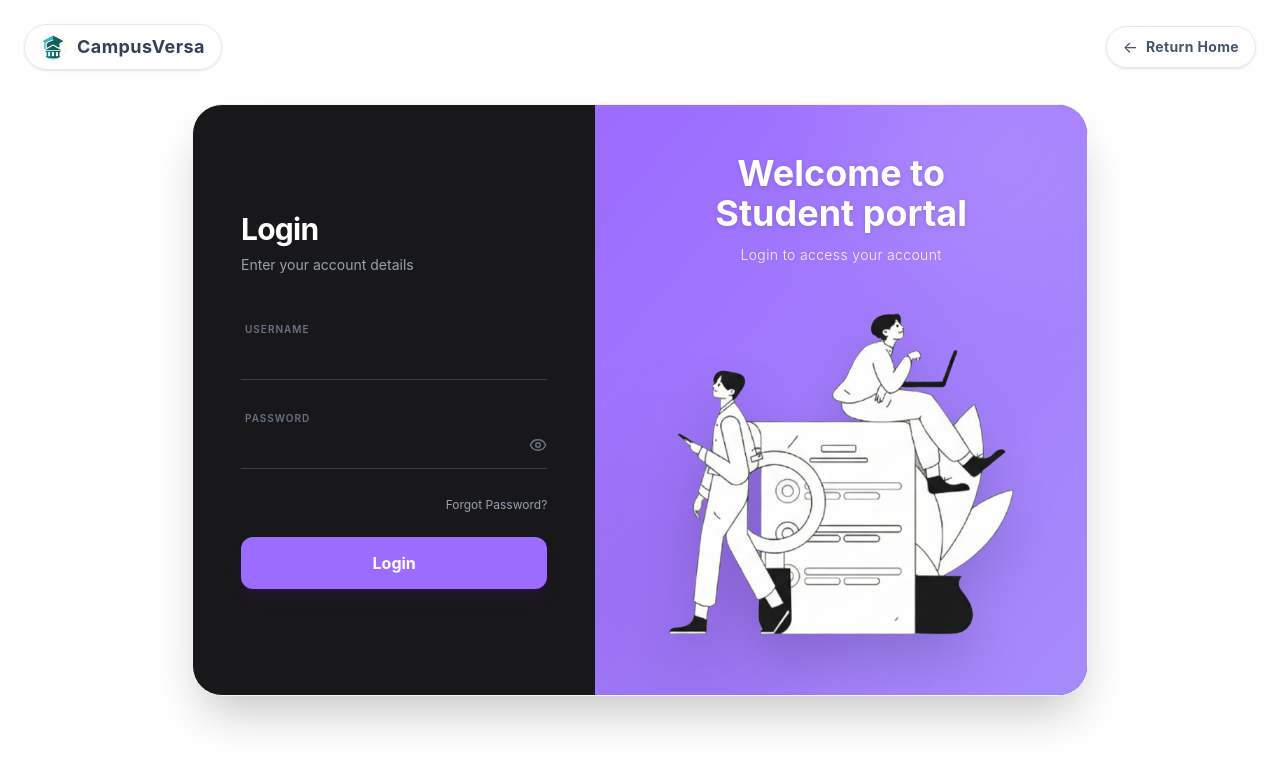
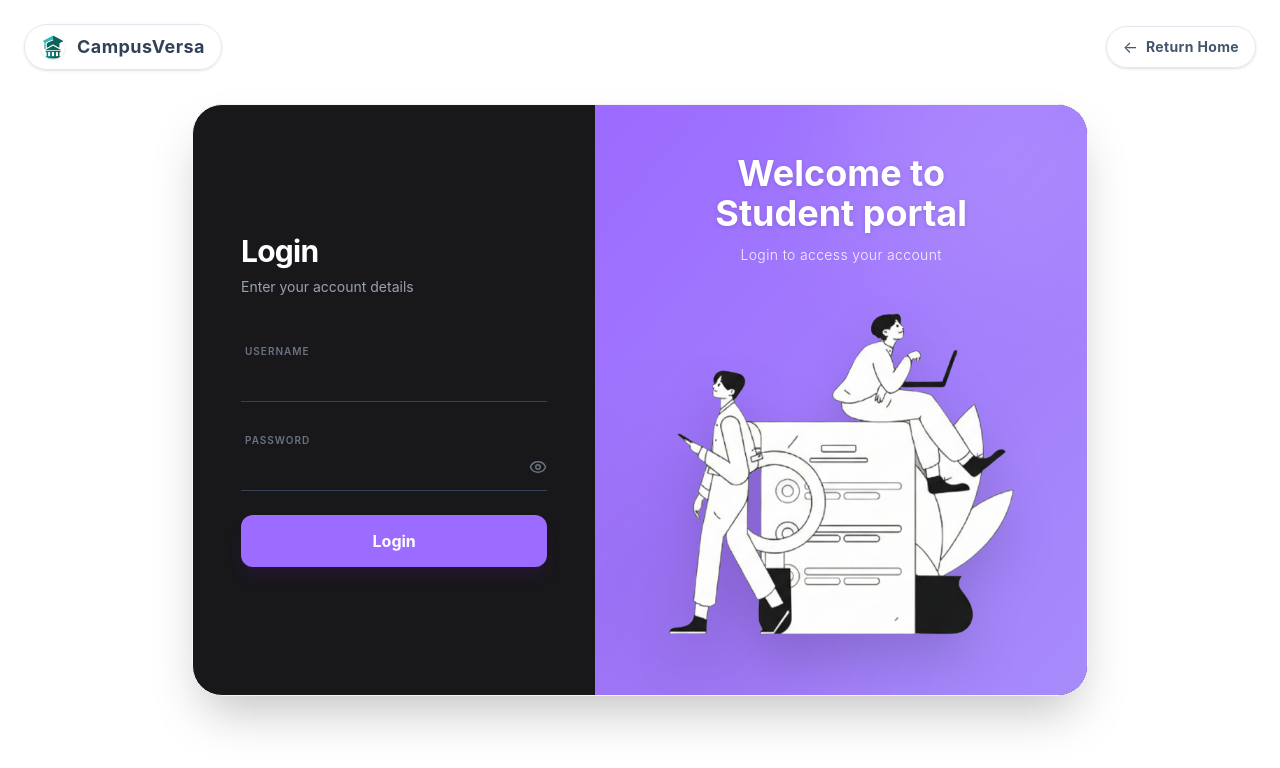
Before and after one commit to ravindraogg/CampusVersa, a React (Vite) app in the folder professional-rebuild/unifiededu/: page /student/auth in a window 1280 px wide. Shown: the top 768 px of the page. Built offline with nearby package versions, Linux system fonts and the light colour scheme.

Commit message:
fix v1.3

```diff
--- a/professional-rebuild/unifiededu/src/pages/student/auth.jsx
+++ b/professional-rebuild/unifiededu/src/pages/student/auth.jsx
@@ -122,7 +122,7 @@ const StudentLogin = () => {
                     required
                     value={form.password}
                     onChange={handleChange}
-                    className="w-full bg-transparent border-b border-gray-700 py-2 text-gray-200 placeholder-gray-600 focus:outline-none focus:border-[#9c6bff] transition-colors pr-10"
+                    className="w-full bg-transparent border-b border-gray-700 py-2 !text-gray-200 placeholder-gray-600 focus:outline-none focus:border-[#9c6bff] transition-colors pr-10"
                   />
                   <button
                     type="button"
@@ -132,13 +132,6 @@ const StudentLogin = () => {
                     {showPassword ? <EyeOff size={18} /> : <Eye size={18} />}
                   </button>
                 </div>
-              </div>
-
-              {/* Forgot Password Link */}
-              <div className="flex justify-end pt-1">
-                <button type="button" className="text-xs text-gray-400 hover:text-[#9c6bff] transition">
-                  Forgot Password?
-                </button>
               </div>
 
               {/* Login Button */}
@@ -164,7 +157,7 @@ const StudentLogin = () => {
           {/* Content Layer */}
           <div className="relative z-10 w-full">
             <h2 className="text-4xl font-bold text-white mb-3 drop-shadow-sm">
-              Welcome to <br/> Student portal
+              Welcome to <br /> Student portal
             </h2>
             <p className="text-white/90 text-sm mb-8 font-light tracking-wide">
               Login to access your account
```
Lines whose indentation alone changed are shown as unchanged.
